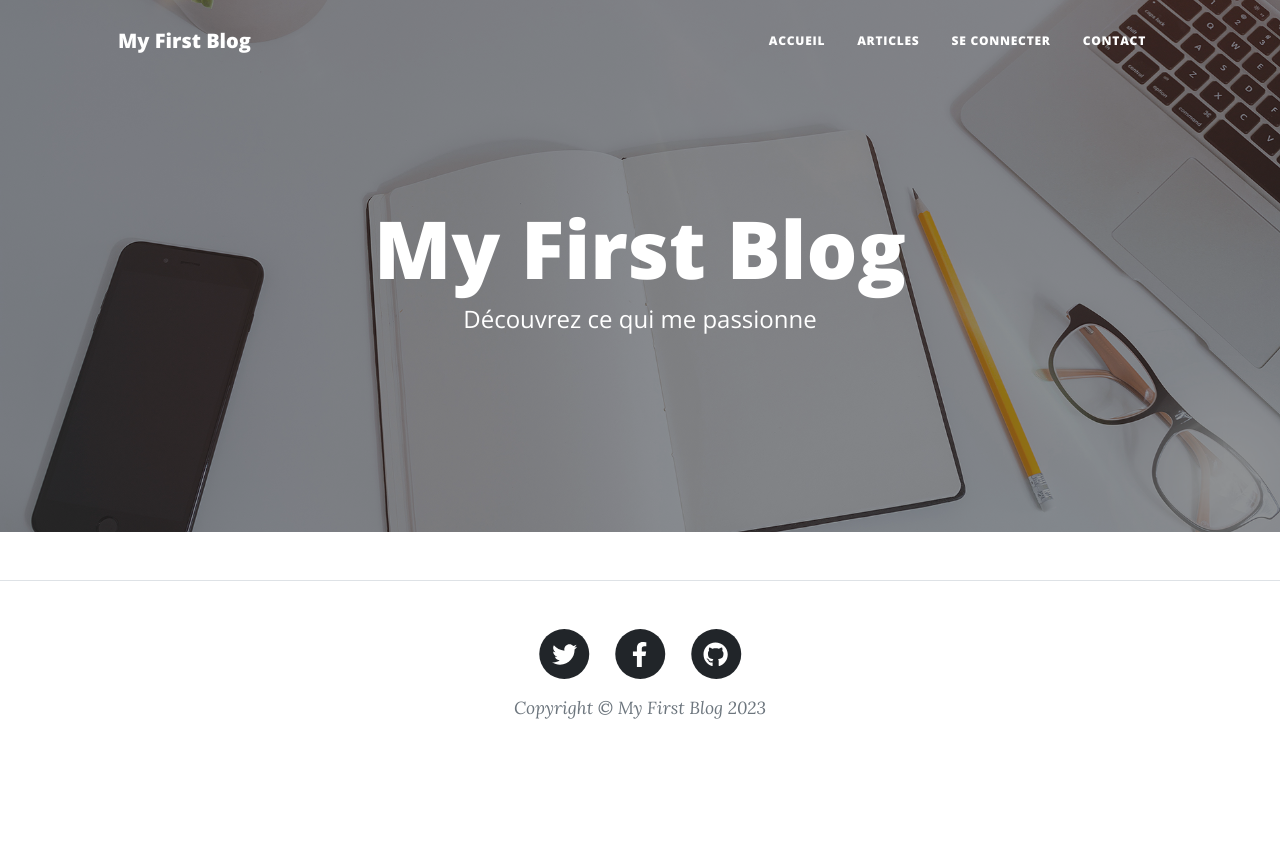
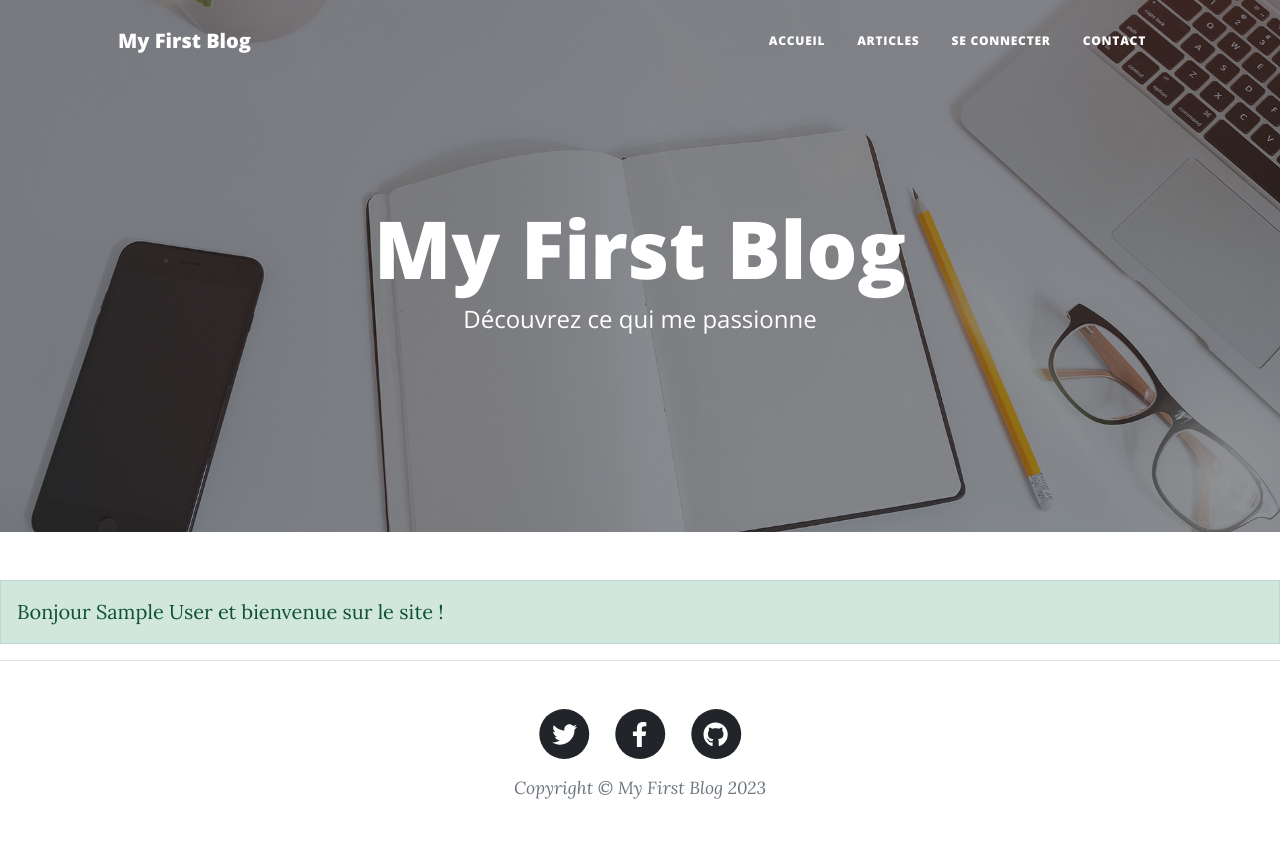
Before and after one commit to j-lucea/MyFirstBlog, a PHP site: page /index.php?action=postsList in a window 1280 px wide. Before the commit the page ends 719 px from the top, so only its background shows below. Run offline with PHP 8.4, Linux system fonts and the light colour scheme; the visitor is signed in with stand-in values (Sample User, id 1); data that the repository does not hold is empty; some libraries are stand-ins or nearby versions.

Commit message:
Login page updated V3

```diff
--- a/src/controllers/login.php
+++ b/src/controllers/login.php
@@ -22,15 +22,28 @@ class Login
                 if (
                     $user && $user->password === $_POST['password']
                 ) {
-
-                    $loggedUser = $user;
-                    $_SESSION['loggedUser'] = $user;
+                    $this->openSession($user);
                     header('Location: index.php');
                 } else {
                     $errorMessage = sprintf('Les informations envoyées
                     ne permettent pas de vous identifier');
                 }
         }
+
         require('templates/login.php');
     }
+    private function openSession($user): void
+    {
+        $_SESSION['id'] = $user->id;
+        $_SESSION['firstName'] = $user->firstName;
+        $_SESSION['lastName'] = $user->lastName;
+        $_SESSION['mail'] = $user->mail;
+        $_SESSION['login'] = $user->login;
+        $_SESSION['password'] = $user->password;
+        $_SESSION['mail'] = $user->mail;
+        $_SESSION['role'] = $user->role;
+        $_SESSION['avatar'] = $user->avatar;
+        $_SESSION['frenchCreationDate'] = $user->frenchCreationDate;
+        $_SESSION['frenchUpdateDate'] = $user->frenchUpdateDate;
+    }
 }
--- a/templates/homepage.php
+++ b/templates/homepage.php
@@ -16,10 +16,9 @@
 </header>
 
     <!-- If the user is correctly logged, we show a success message -->
-<?php var_dump($_SESSION['loggedUser']); ?>
-<?php if(isset($_SESSION['loggedUser'])): ?>
+<?php if(isset($_SESSION)): ?>
     <div class="alert alert-success" role="alert">
-        Bonjour <?php echo $_SESSION['loggedUser']->firstName; ?> et bienvenue sur le site !
+        Bonjour <?php echo $_SESSION['firstName']; ?> et bienvenue sur le site !
 
     </div>
 <?php endif; ?>
--- a/templates/postsList.php
+++ b/templates/postsList.php
@@ -14,6 +14,13 @@
         </div>
     </div>
 </header>
+<!-- If the user is correctly logged, we show a success message -->
+<?php if(isset($_SESSION)): ?>
+    <div class="alert alert-success" role="alert">
+        Bonjour <?php echo $_SESSION['firstName']; ?> et bienvenue sur le site !
+
+    </div>
+<?php endif; ?>
 <!-- Main Content-->
 <div class="container px-4 px-lg-5">
     <div class="row gx-4 gx-lg-5 justify-content-center">
```
Also changed, not shown: templates/contact.php (+17 -17 lines).
